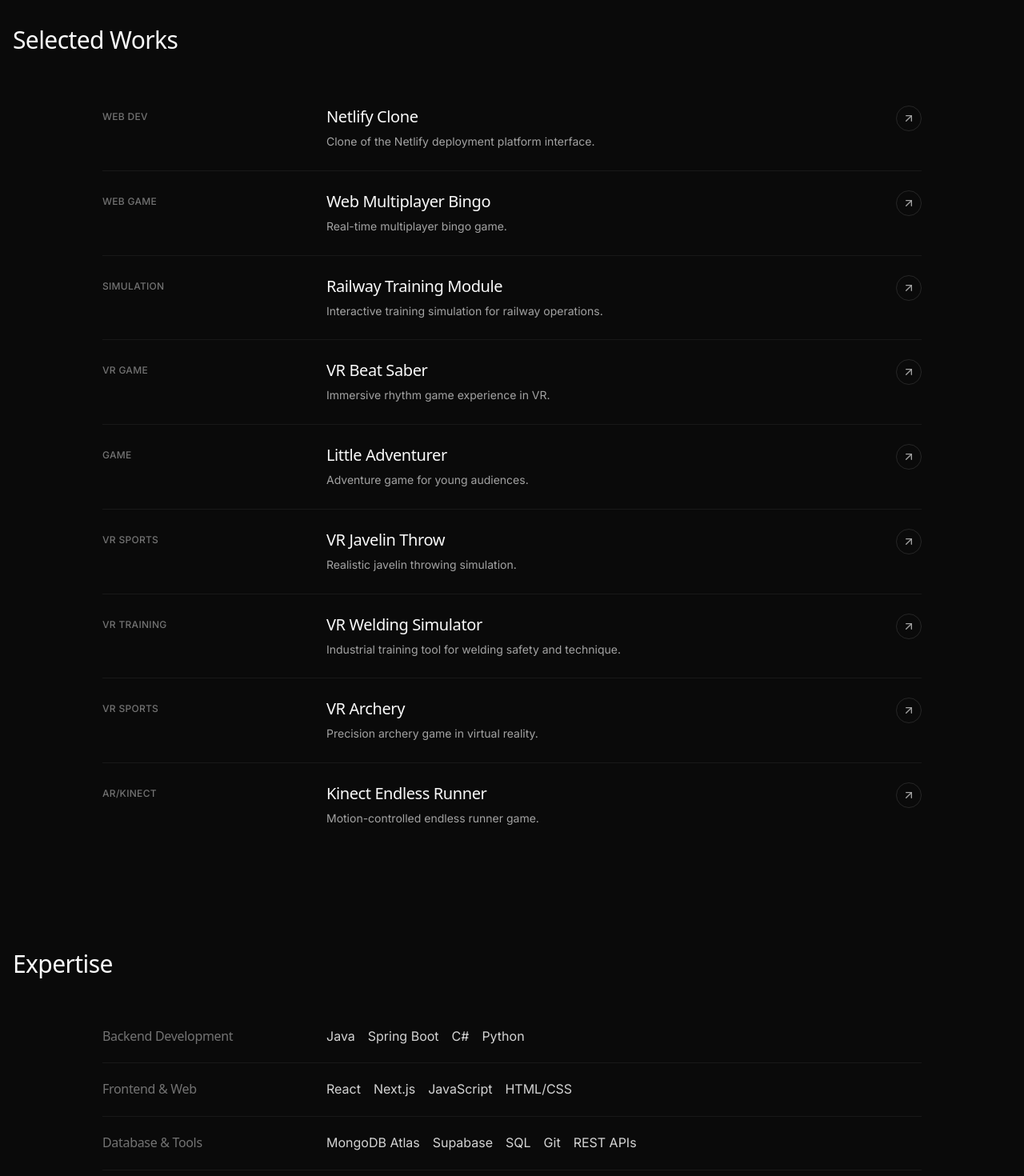
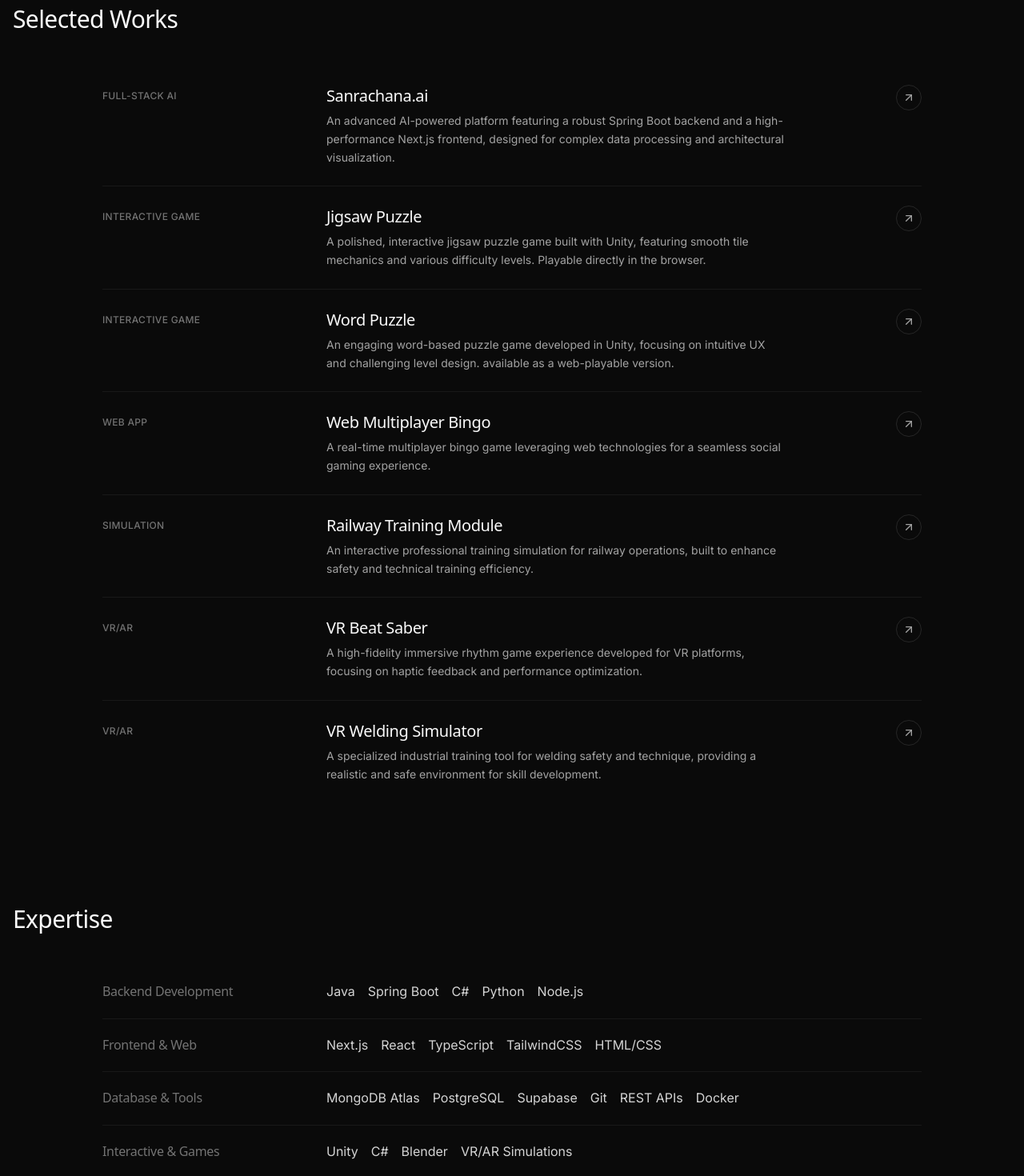
Before and after one commit to AvinashSingh09/Portfolio, a React (Vite) app: page / in a window 1280 px wide. Shown: the part 1320-2790 px from the top of the page at 80% size. Built offline with nearby package versions, Linux system fonts and the light colour scheme.

Commit message:
updated projects

```diff
--- a/src/data/index.ts
+++ b/src/data/index.ts
@@ -2,11 +2,11 @@
 
 export const profile = {
     name: "Avinash Singh",
-    role: "Software Developer",
+    role: "Full-Stack Software Developer",
     location: "Ambernath, Thane, Maharashtra, India",
     email: "singhavinash7709@gmail.com",
     phone: "+91 9021667429",
-    summary: "Software Developer transitioning from a successful background in Game Development. Leveraging strong object-oriented programming fundamentals to build scalable backend systems and full-stack applications. Currently focused on Java, Spring Boot, and modern web technologies, combining a passion for interactive experiences with robust software engineering practices.",
+    summary: "Software Developer with a strong foundation in Full-Stack Web Development and a successful background in Game Development. Expert in building scalable backend systems with Spring Boot and interactive frontends with Next.js and React. Passionate about creating seamless user experiences and robust software architectures, transitioning from immersive game environments to high-performance web applications.",
     social: {
         linkedin: "https://www.linkedin.com/in/avinash-singh-71692924a/",
         github: "https://github.com/AvinashSingh09"
@@ -14,10 +14,10 @@
 };
 
 export const skills = [
-    { category: "Backend Development", items: ["Java", "Spring Boot", "C#", "Python"] },
-    { category: "Frontend & Web", items: ["React", "Next.js", "JavaScript", "HTML/CSS"] },
-    { category: "Database & Tools", items: ["MongoDB Atlas", "Supabase", "SQL", "Git", "REST APIs"] },
-    { category: "Game Development", items: ["Unity", "VR/AR", "Blender", "Interactive Simulations"] },
+    { category: "Backend Development", items: ["Java", "Spring Boot", "C#", "Python", "Node.js"] },
+    { category: "Frontend & Web", items: ["Next.js", "React", "TypeScript", "TailwindCSS", "HTML/CSS"] },
+    { category: "Database & Tools", items: ["MongoDB Atlas", "PostgreSQL", "Supabase", "Git", "REST APIs", "Docker"] },
+    { category: "Interactive & Games", items: ["Unity", "C#", "Blender", "VR/AR Simulations"] },
 ];
 
 export const experience = [
@@ -30,7 +30,7 @@
             "Developed and maintained 24+ interactive projects for VR, AR, and PC platforms.",
             "Collaborated with designers and stakeholders to conceptualize and implement high-quality, optimized experiences.",
             "Created custom C# scripts and Unity tools to streamline development workflows.",
-            "Integrated 3D assets from Blender and Photoshop to produce immersive simulations and marketing experiences."
+            "Integrated 3D assets from Blender and Photoshop to produce immersive simulations."
         ]
     }
 ];
@@ -43,69 +43,57 @@
     },
     {
         degree: "12th Standard",
-        institution: "Fatima Junior College, Ambernath",
+        institution: "Fatima Junior College, Amvernath",
         year: "Feb 2017"
     },
     {
         degree: "10th Standard",
-        institution: "SICES High School, Ambernath",
+        institution: "SICES High School, Amvernath",
         year: "Mar 2015"
     }
 ];
 
 export const projects = [
     {
-        title: "Netlify Clone",
-        category: "Web Dev",
-        link: "https://endearing-khapse-a1931c.netlify.app/",
-        description: "Clone of the Netlify deployment platform interface."
+        title: "Sanrachana.ai",
+        category: "Full-Stack AI",
+        link: "https://www.sanrachana.ai/",
+        description: "An advanced AI-powered platform featuring a robust Spring Boot backend and a high-performance Next.js frontend, designed for complex data processing and architectural visualization."
+    },
+    {
+        title: "Jigsaw Puzzle",
+        category: "Interactive Game",
+        link: "https://avinashsingh09.itch.io/jigsaw-puzzle",
+        description: "A polished, interactive jigsaw puzzle game built with Unity, featuring smooth tile mechanics and various difficulty levels. Playable directly in the browser."
+    },
+    {
+        title: "Word Puzzle",
+        category: "Interactive Game",
+        link: "https://avinashsingh09.itch.io/wordpuzzle",
+        description: "An engaging word-based puzzle game developed in Unity, focusing on intuitive UX and challenging level design. available as a web-playable version."
     },
     {
         title: "Web Multiplayer Bingo",
-        category: "Web Game",
+        category: "Web App",
         link: "https://webbingo.onrender.com/",
-        description: "Real-time multiplayer bingo game."
+        description: "A real-time multiplayer bingo game leveraging web technologies for a seamless social gaming experience."
     },
     {
         title: "Railway Training Module",
         category: "Simulation",
         link: "https://www.youtube.com/watch?v=fTo--vmJyFc",
-        description: "Interactive training simulation for railway operations."
+        description: "An interactive professional training simulation for railway operations, built to enhance safety and technical training efficiency."
     },
     {
         title: "VR Beat Saber",
-        category: "VR Game",
+        category: "VR/AR",
         link: "https://www.youtube.com/watch?v=Z4YlD7erZAc",
-        description: "Immersive rhythm game experience in VR."
-    },
-    {
-        title: "Little Adventurer",
-        category: "Game",
-        link: "https://www.youtube.com/watch?v=xXpyFwoZDek",
-        description: "Adventure game for young audiences."
-    },
-    {
-        title: "VR Javelin Throw",
-        category: "VR Sports",
-        link: "https://www.youtube.com/watch?v=tKW2-KWTa4s",
-        description: "Realistic javelin throwing simulation."
+        description: "A high-fidelity immersive rhythm game experience developed for VR platforms, focusing on haptic feedback and performance optimization."
     },
     {
         title: "VR Welding Simulator",
-        category: "VR Training",
+        category: "VR/AR",
         link: "https://www.youtube.com/watch?v=VHEK9jY4q7o",
-        description: "Industrial training tool for welding safety and technique."
-    },
-    {
-        title: "VR Archery",
-        category: "VR Sports",
-        link: "https://www.youtube.com/watch?v=D223vGhee8A",
-        description: "Precision archery game in virtual reality."
-    },
-    {
-        title: "Kinect Endless Runner",
-        category: "AR/Kinect",
-        link: "https://www.youtube.com/watch?v=tyokpYpu0Xo",
-        description: "Motion-controlled endless runner game."
+        description: "A specialized industrial training tool for welding safety and technique, providing a realistic and safe environment for skill development."
     }
 ];
```
